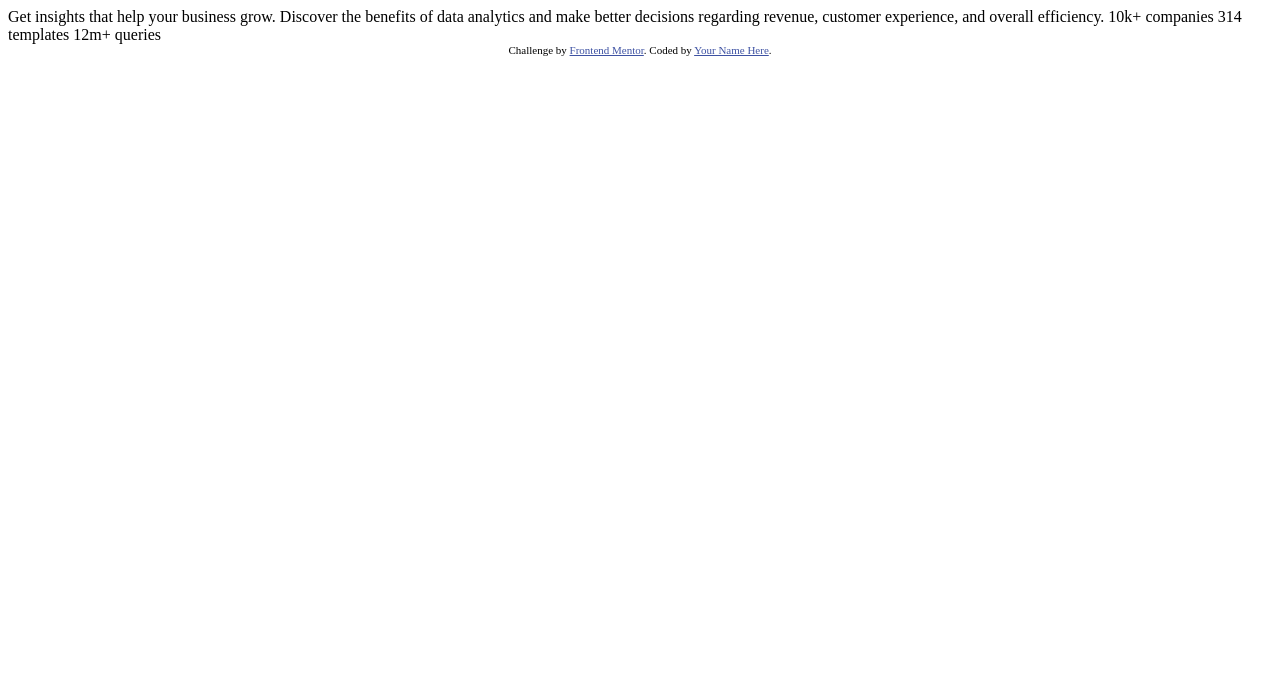
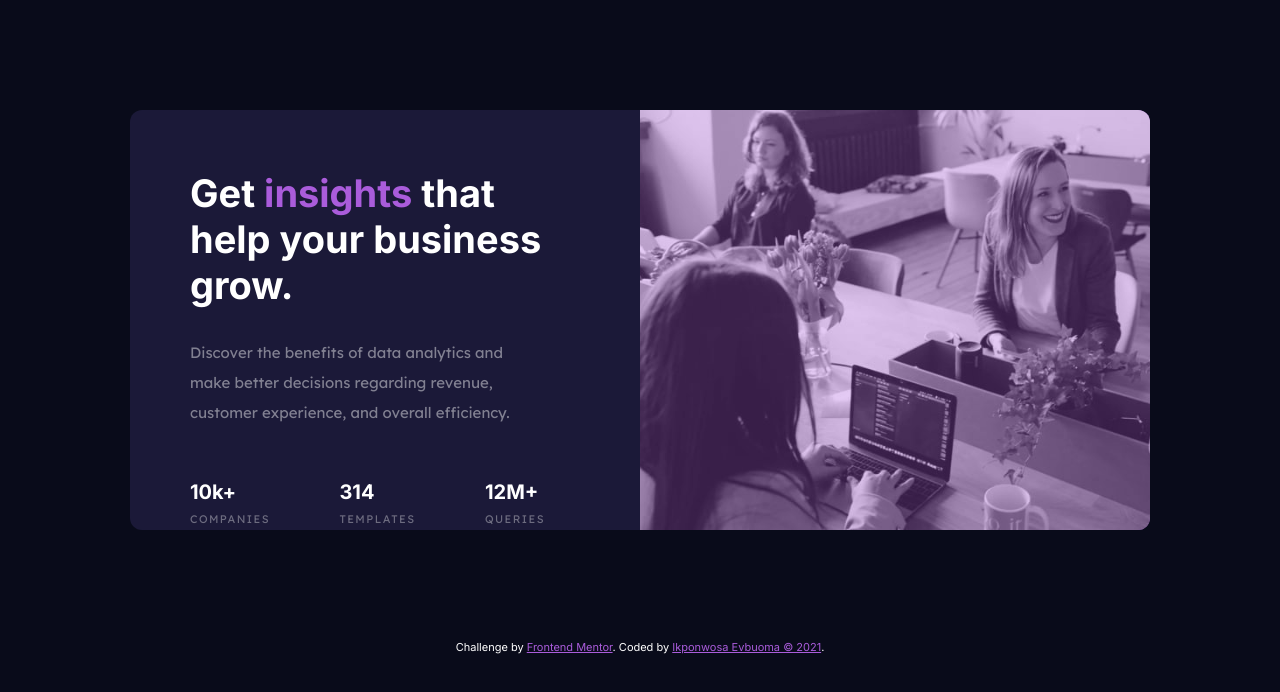
Before and after one commit to Ikponwosae/stats-preview-card-component, a plain HTML site: page index.html in a window 1280 px wide. Drawn offline with Linux system fonts and the light colour scheme.

Commit message:
added all files

```diff
--- a/index.html
+++ b/index.html
@@ -5,29 +5,46 @@
   <meta name="viewport" content="width=device-width, initial-scale=1.0"> <!-- displays site properly based on user's device -->
 
   <link rel="icon" type="image/png" sizes="32x32" href="./images/favicon-32x32.png">
+  <link rel="stylesheet" href="style.css">
 
   <title>Frontend Mentor | Stats preview card component</title>
+</head>
 
-  <!-- Feel free to remove these styles or customise in your own stylesheet 👍 -->
-  <style>
-    .attribution { font-size: 11px; text-align: center; }
-    .attribution a { color: hsl(228, 45%, 44%); }
-  </style>
-</head>
 <body>
 
-  Get insights that help your business grow.
+<main>
+  <section>
+    <div class="card-container">
 
-  Discover the benefits of data analytics and make better decisions regarding revenue, customer
-  experience, and overall efficiency.
+      <div class="image-right">
+        <img src="./images/image-header-mobile.jpg" alt="women-working">
+      </div>
 
-  10k+ companies
-  314 templates
-  12m+ queries
+      <div class="left">
+        <div class="top">
+          <h2 class="bolder-header">Get <span class="purple-highlight">insights</span> that help your business grow.</h2>
+          <p>Discover the benefits of data analytics and make better decisions regarding revenue, customer
+          experience, and overall efficiency.</p>
+        </div>
 
+        <div class="bottom">
+          <ul>
+            <li><span class="bolder-header">10k+</span> <span class="stats">COMPANIES</span></li>
+            <li><span class="bolder-header">314</span> <span class="stats">TEMPLATES</span></li>
+            <li><span class="bolder-header">12M+</span><span class="stats">QUERIES</span></li>
+          </ul>
+        </div>
+      </div>
+    </div>
+  </section>
+</main>
+
+<footer>
   <div class="attribution">
     Challenge by <a href="https://www.frontendmentor.io?ref=challenge" target="_blank">Frontend Mentor</a>.
-    Coded by <a href="#">Your Name Here</a>.
+    Coded by <a href="#">Ikponwosa Evbuoma &copy 2021</a>.
   </div>
+</footer>
+
 </body>
 </html>
--- /dev/null
+++ b/style.css
@@ -0,0 +1,220 @@
+@import url('https://fonts.googleapis.com/css2?family=Inter:wght@400;700&display=swap');
+@import url('https://fonts.googleapis.com/css2?family=Lexend+Deca&display=swap');
+
+:root{
+  --main-background-blue: hsl(233, 47%, 7%);
+  --card-background-blue: hsl(244, 38%, 16%);
+  --accent-violet: hsl(277, 64%, 61%);
+
+  --neutral-white-main: hsl(0, 0%, 100%);
+  --neutral-white-paragraph: hsla(0, 0%, 100%, 0.75);
+  --neutral-white-stats: hsla(0, 0%, 100%, 0.6);
+}
+
+*{
+  margin: 0;
+  padding: 0;
+}
+
+body{
+  background-color: var(--main-background-blue);
+  font-family: 'Inter', san-serif;
+  font-weight: 400;
+  font-size: 15px;
+  color: white;
+}
+
+/* MOBILE VERSION */
+
+.card-container{
+  margin-top: 90px;
+  margin-bottom: 90px;
+  margin-left: 30px;
+  margin-right: 30px;
+  background: var(--card-background-blue);
+  border-radius: 12px;
+}
+
+.image-right{
+  background: var(--accent-violet);
+  height: 231px;
+  overflow: hidden;
+  border-top-left-radius: 12px;
+  border-top-right-radius: 12px;
+}
+
+.image-right img{
+  width: 100%;
+  opacity: 0.68;
+  object-fit: cover;
+}
+
+.left{
+  padding: 30px;
+  text-align: center;
+}
+
+.left .top .bolder-header{
+  color: var(--neutral-white-main);
+  font-size: 25px;
+  font-weight: 700;
+  /* margin-bottom: 12px; */
+}
+
+.purple-highlight{
+  color: var(--accent-violet);
+}
+
+.left .top p{
+  font-family: 'Lexend Deca', sans-serif;
+  color: var(--neutral-white-paragraph);
+  font-size: 12px;
+  opacity: 0.6;
+  line-height: 2;
+  padding: 20px;
+}
+
+.bottom ul{
+  list-style-type: none;
+}
+
+.bottom ul li{
+  margin-bottom: 11px;
+}
+
+.bottom .bolder-header{
+  display: block;
+  font-family: 'Inter', sans-serif;
+  color: var(--neutral-white-main);
+  font-weight: 700;
+  font-size: 25px;
+  /* margin-bottom: 5px; */
+}
+
+.bottom .stats{
+  display: block;
+  font-family: 'Lexend Deca', sans-serif;
+  color: var(--neutral-white-stats);
+  font-size: 9px;
+  opacity: 0.6;
+  letter-spacing: .1em;
+}
+
+.attribution {
+  font-size: 11px; text-align: center;
+}
+
+.attribution a {
+  /* color: hsl(228, 45%, 44%); */
+  color: var(--accent-violet);
+}
+
+
+/* TABLET VERION */
+@media only screen and (min-width: 705px) {
+  .image-right{
+    height: 380px;
+  }
+
+  .image-right{
+    height: 380px;
+  }
+
+  .left .top .bolder-header{
+    font-size: 30px;
+  }
+
+  .left .top p{
+    font-size: 18px;
+  }
+
+  .bottom .bolder-header{
+    font-size: 27px;
+  }
+
+  .bottom .stats{
+    font-size: 12px;
+  }
+}
+
+/* DESKTOP VERSION */
+@media only screen and (min-width: 1080px) {
+  main section{
+    padding-top: 100px;
+    padding-bottom: 100px;
+    padding-left: 120px;
+    padding-right: 120px;
+  }
+  .card-container{
+    box-sizing: border-box;
+    height: 420px;
+    margin-top: 10px;
+    margin-bottom: 10px;
+    margin-left: 10px;
+    margin-right: 10px;
+    display: grid;
+    grid-template-columns: 1fr 1fr;
+    grid-template-areas: "column-1 column-2";
+  }
+
+  .card-container div:nth-child(1){ grid-area: column-2; }
+
+  .card-container div:nth-child(2){ grid-area: column-1; }
+
+  .image-right{
+    height: 420px;
+    border-top-left-radius: 0px;
+    border-bottom-right-radius: 12px;
+  }
+
+  .image-right img{
+    height: inherit;
+  }
+
+  .left{
+    padding: 60px;
+  }
+
+  .left .top{
+    text-align: left;
+    /* padding: 10px; */
+  }
+
+  .left .top .bolder-header{
+    font-size: 38px;
+    margin-bottom: 10px;
+  }
+
+  .left .top p{
+    font-size: 15px;
+    padding: 0px;
+    padding-top: 15px;
+    padding-right: 40px;
+    padding-bottom: 30px;
+    margin-top: 15px;
+    margin-bottom: 22px;
+  }
+
+  .left .bottom{
+    text-align: left;
+  }
+
+  .bottom ul{
+    display: flex;
+    justify-content: space-between;
+    padding-right: 35px;
+    padding-bottom: 30px;
+  }
+
+  .bottom .bolder-header{
+    font-size: 20px;
+    padding-bottom: 8px;
+    text-align: left;
+  }
+
+  .bottom .stats{
+    font-size: 11px;
+    letter-spacing: .13em;
+    text-align: left;
+  }
+}
```
Also changed, not shown: design/desktop-design.jpg (added), design/desktop-preview.jpg (added), design/mobile-design.jpg (added), images/favicon-32x32.png (added), images/image-header-desktop.jpg (added), images/image-header-mobile.jpg (added), images/screenshot-desktop.png (added), images/screenshot-mobile.png (added), 1 other file.
